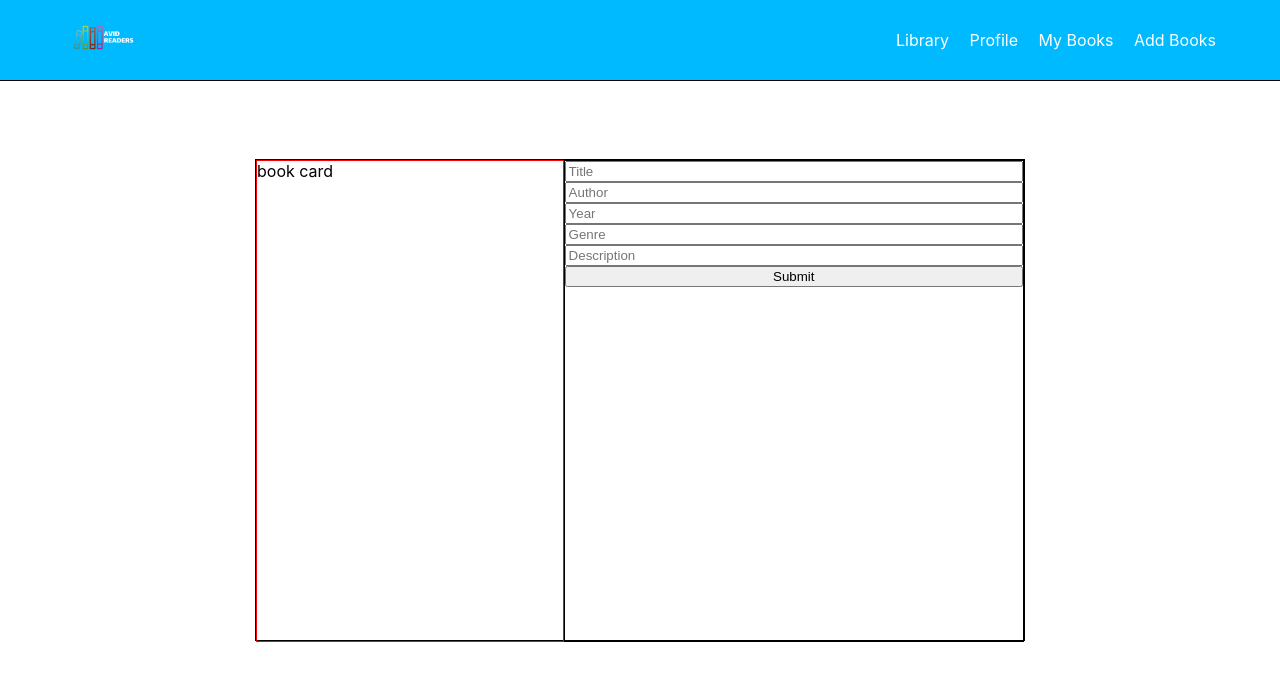
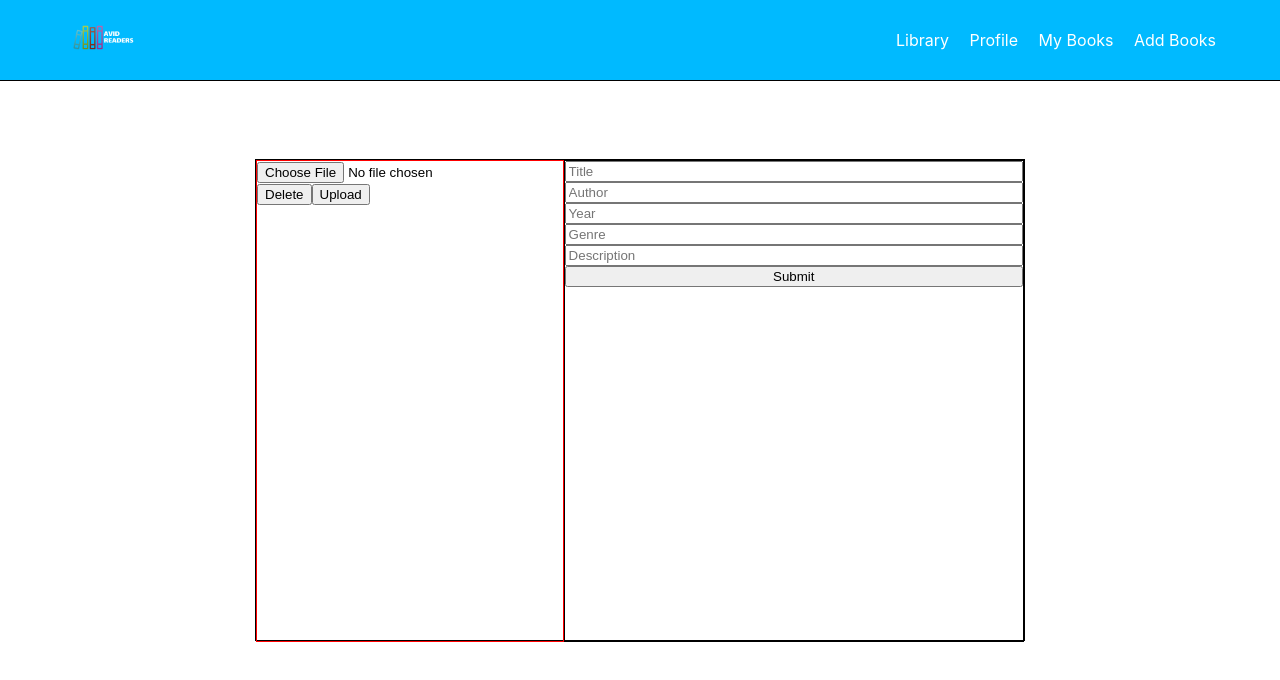
Before and after one commit to cnova305/book-club-react, a React (Create React App) app: page /add-books in a window 1280 px wide. Shown: the top 680 px of the page. Built offline with nearby package versions, Linux system fonts and the light colour scheme; no server answers.

Commit message:
add book image functionality

```diff
--- a/package.json
+++ b/package.json
@@ -16,6 +16,7 @@
     "react-router-dom": "^6.3.0",
     "react-scripts": "5.0.1",
     "typescript": "^4.6.4",
+    "uuid": "^8.3.2",
     "web-vitals": "^2.1.4"
   },
   "scripts": {
@@ -41,5 +42,8 @@
       "last 1 firefox version",
       "last 1 safari version"
     ]
+  },
+  "devDependencies": {
+    "@types/uuid": "^8.3.4"
   }
 }
--- a/src/components/BookCardForm/BookCardForm.css
+++ b/src/components/BookCardForm/BookCardForm.css
@@ -11,6 +11,10 @@
     border: 1px solid red;
 }
 
+.bookcardFormImage img {
+    width: 100%;
+}
+
 .bookcardFormDetails {
     width: 60%;
     height: 100%;
--- a/src/components/BookCardForm/BookCardForm.tsx
+++ b/src/components/BookCardForm/BookCardForm.tsx
@@ -4,8 +4,12 @@ import './BookCardForm.css'
 
 import { Book } from '../../types/types';
 
-import { database } from '../../config/firebase';
+import { database, storage } from '../../config/firebase';
+
 import { addDoc, collection, doc, setDoc } from "firebase/firestore";
+import { ref, uploadBytesResumable, getDownloadURL } from "firebase/storage";
+
+import  { v1 } from 'uuid';
 
 const BookCardForm = () => {
 
@@ -16,11 +20,43 @@ const BookCardForm = () => {
         author: '',
         genre: '',
         year: '',
+        image: '',
         user: {
             name: 'nova',
             uid: 'iUp8K7fsVDanijOetuv38eGCVoD2',
         }
     })
+
+    // Setting Up Image State
+
+    const [bookimage, setBookimage] = useState(null)
+
+    // Function to Preview Book Image
+
+    const previewBookImage = (e:any) => {
+      if (e.target.files && e.target.files.length > 0) {
+        setBookimage(e.target.files[0])
+      }
+    }
+
+    // Function to Remove Book Image Preview
+
+    const removeBookImage = (e:any) => {
+      setBookimage(null);
+    }
+
+    // funnction to upload Book Image
+
+    const uploadBookImage = (e:any) => {
+      if (bookimage != null) {
+        const bookImageRef = ref(storage, `books/${v1()}`)
+        uploadBytesResumable(bookImageRef, bookimage).then(() => {
+          alert('Image')
+        }
+        )
+      }
+
+    }
 
     // Setting Book Update Function
 
@@ -43,7 +79,24 @@ const BookCardForm = () => {
   return (
     <div className='bookcardForm'>
       <div className='bookcardFormImage'>
-        book card
+        {bookimage && (
+          <div>
+            <img
+              src={URL.createObjectURL(bookimage)}
+              alt='book' />
+          </div>
+        )}
+        <input
+          accept='image/*'
+          type='file'
+          onChange={previewBookImage}
+        />
+        <button onClick={removeBookImage}>
+        Delete
+      </button>
+      <button onClick={uploadBookImage}>
+        Upload
+      </button>
       </div>
       <div className='bookcardFormDetails'>
         <form onSubmit={submitBook}>
--- a/src/types/types.ts
+++ b/src/types/types.ts
@@ -14,4 +14,5 @@ export interface Book {
     genre: string;
     user: User;
     year: string;
+    image: string;
 }
```
Also changed, not shown: 1 other file (tests, documents, lock files or other folders).
